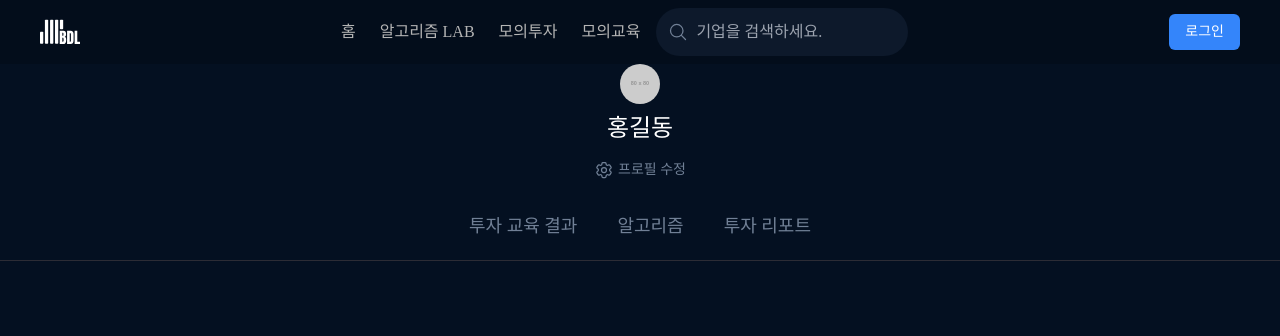
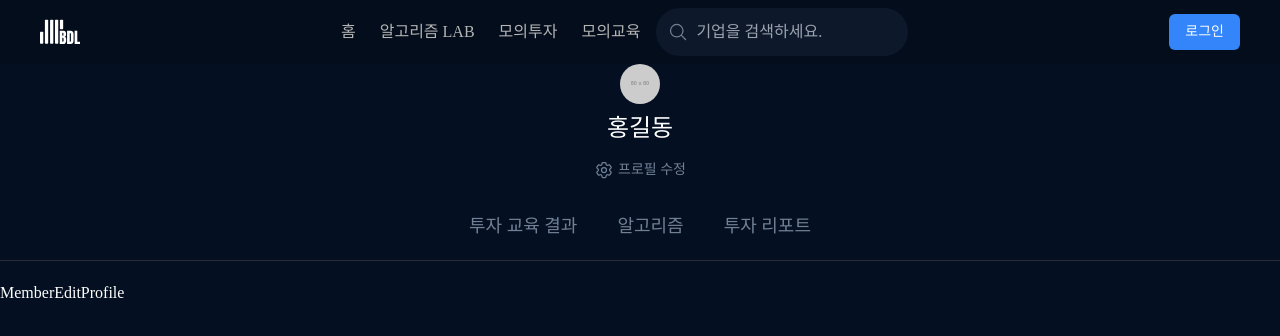
Before and after one commit to dnwnsrb11/BDL-frontend, a React (Vite) app: page /member/edit in a window 1280 px wide. Shown: the top 336 px of the page. Built offline with nearby package versions, Linux system fonts and the light colour scheme; a web font is replaced by a local one.

Commit message:
feat: layout component에 outlet 추가

```diff
--- a/src/layouts/MemberLayout.tsx
+++ b/src/layouts/MemberLayout.tsx
@@ -1,3 +1,5 @@
+import { Outlet } from 'react-router-dom';
+
 import { Profile } from '@/components/member-info/profile';
 import { SectionNavBar } from '@/components/member-info/section-nav-bar';
 
@@ -9,6 +11,7 @@ export const MemberLayout = () => {
         <SectionNavBar />
       </div>
       <hr className="mb-5 mt-3 border-t border-btn-primary-inactive-color" />
+      <Outlet />
     </>
   );
 };
```
